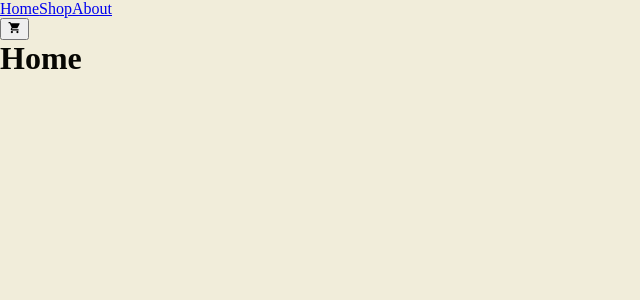
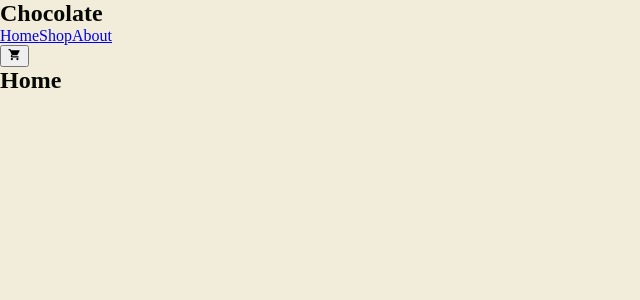
Before and after one commit to Tjklimoski/shopping-cart, a React (Vite) app in the folder client/: page / in a window 1280 px wide. Shown: the top 300 px of the page, without its empty margins (0-640 px from the left). Built offline with nearby package versions, Linux system fonts and the light colour scheme; the HTML template or start-up script is replaced by a standard one.

Commit message:
Layout Nav component

```diff
--- a/client/src/components/Nav.tsx
+++ b/client/src/components/Nav.tsx
@@ -3,13 +3,14 @@ import { MdShoppingCart } from 'react-icons/md'
 
 export default function Nav() {
   return (
-    <nav>
+    <nav id="navbar">
+      <h1 className="company-name">Chocolate</h1>
       <div>
-        <Link to="/">Home</Link>
-        <Link to="/shop">Shop</Link>
-        <Link to="/about">About</Link>
+        <Link className="nav-link" to="/">Home</Link>
+        <Link className="nav-link" to="/shop">Shop</Link>
+        <Link className="nav-link" to="/about">About</Link>
       </div>
-      <button>
+      <button className="shopping-cart-btn">
         <MdShoppingCart />
       </button>
     </nav>
--- a/client/src/pages/About.tsx
+++ b/client/src/pages/About.tsx
@@ -1,3 +1,3 @@
 export default function About() {
-  return <h1>About</h1>
+  return <h2>About</h2>
 }
--- a/client/src/pages/Home.tsx
+++ b/client/src/pages/Home.tsx
@@ -1,3 +1,3 @@
 export default function About() {
-  return <h1>Home</h1>
+  return <h2>Home</h2>
 }
--- a/client/src/pages/Shop.tsx
+++ b/client/src/pages/Shop.tsx
@@ -1,3 +1,3 @@
 export default function About() {
-  return <h1>Shop</h1>
+  return <h2>Shop</h2>
 }
```
